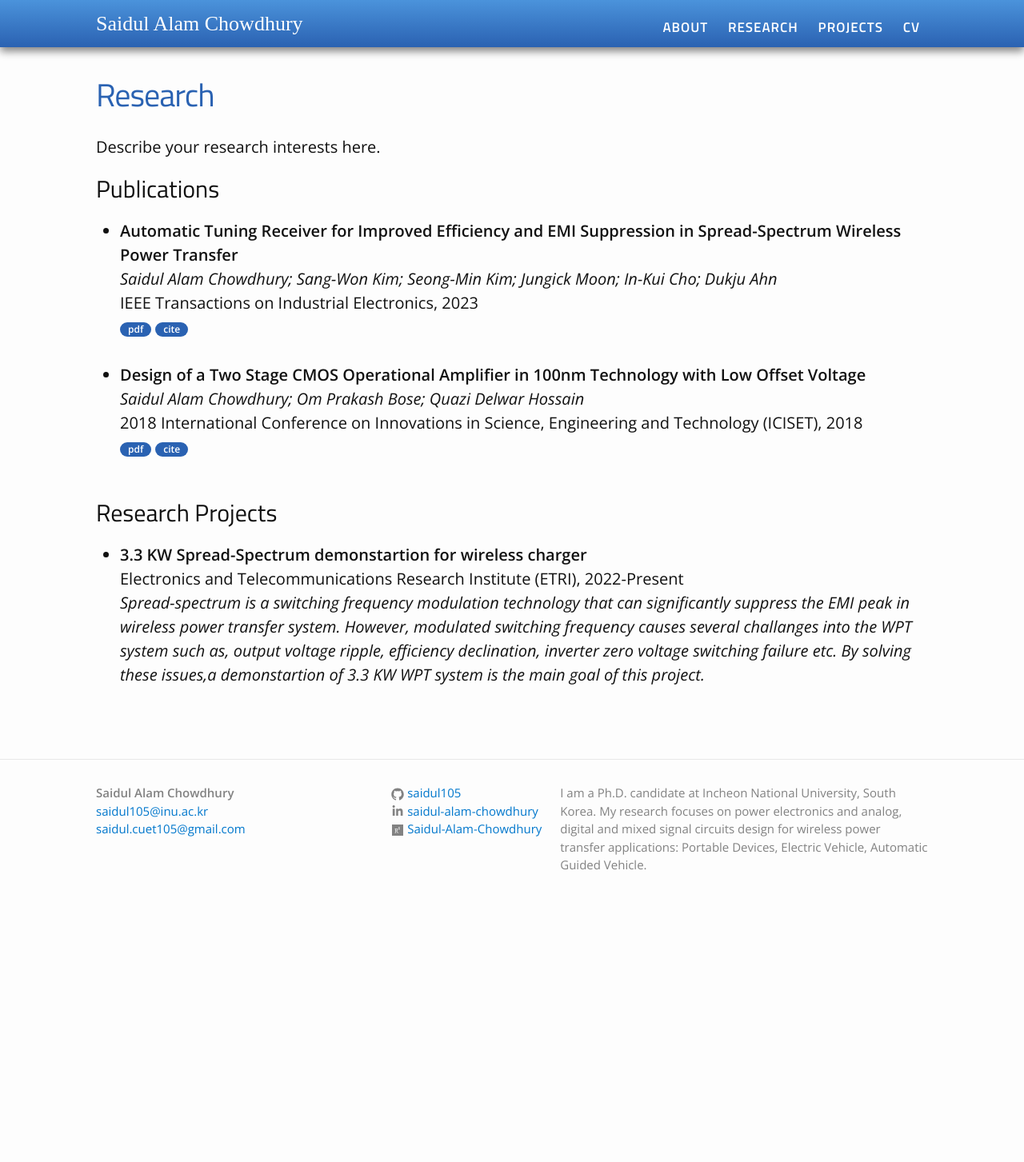
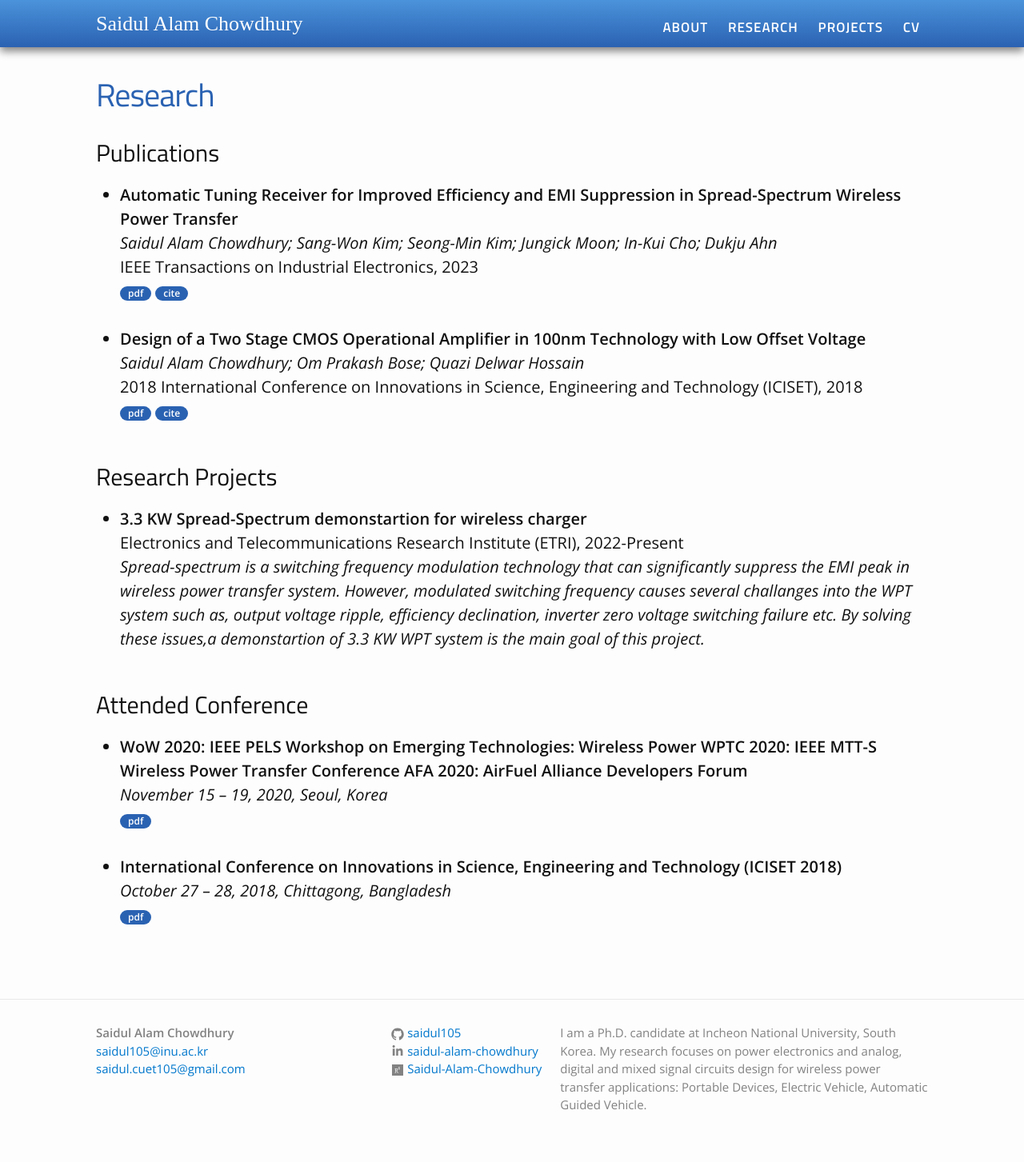
Before and after one commit to saidul105/saidul105.github.io, a Jekyll site: the page built from research.md, in a window 1280 px wide. Shown: the whole page at 80% size. Built offline with Jekyll 4.4.1, drawn with Linux system fonts in a browser that asks for light colours; before the commit the page ends 1153 px from its top, so only the background shows below that.

Commit message:
Update research.md

```diff
--- a/research.md
+++ b/research.md
@@ -3,8 +3,6 @@ layout: page
 permalink: /research/
 title: Research
 ---
-
-Describe your research interests here.
 
 <h2>Publications</h2>
 <ul>
@@ -70,3 +68,18 @@ Describe your research interests here.
 	</li><br>
 </ul>
  -->
+
+ <h2>Attended Conference</h2>
+<ul>
+<li>
+		<b>WoW 2020: IEEE PELS Workshop on Emerging Technologies: Wireless Power
+                   WPTC 2020: IEEE MTT-S Wireless Power Transfer Conference
+	           AFA 2020: AirFuel Alliance Developers Forum  </b><br>
+		<i>November 15 – 19, 2020, Seoul, Korea </i><br>
+		<a href="https://ieeexplore.ieee.org/document/9724146"><div class="color-button">pdf</div></a>
+	</li><br>
+	<li>
+		<b>International Conference on Innovations in Science, Engineering and Technology (ICISET 2018)</b><br>
+		<i>October 27 – 28, 2018, Chittagong, Bangladesh</i><br>
+		<a href="https://ieeexplore.ieee.org/document/8745659"><div class="color-button">pdf</div></a>
+	</li><br>
```
